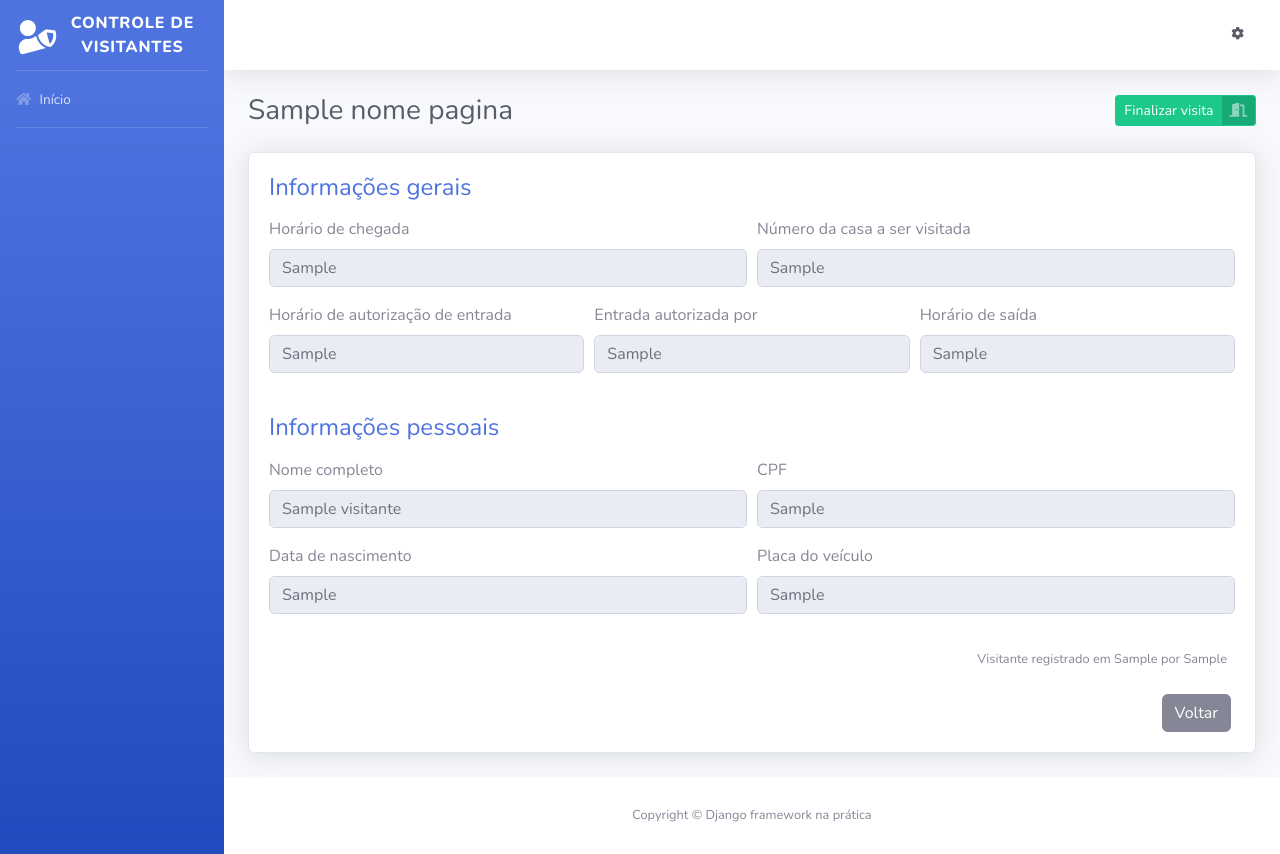
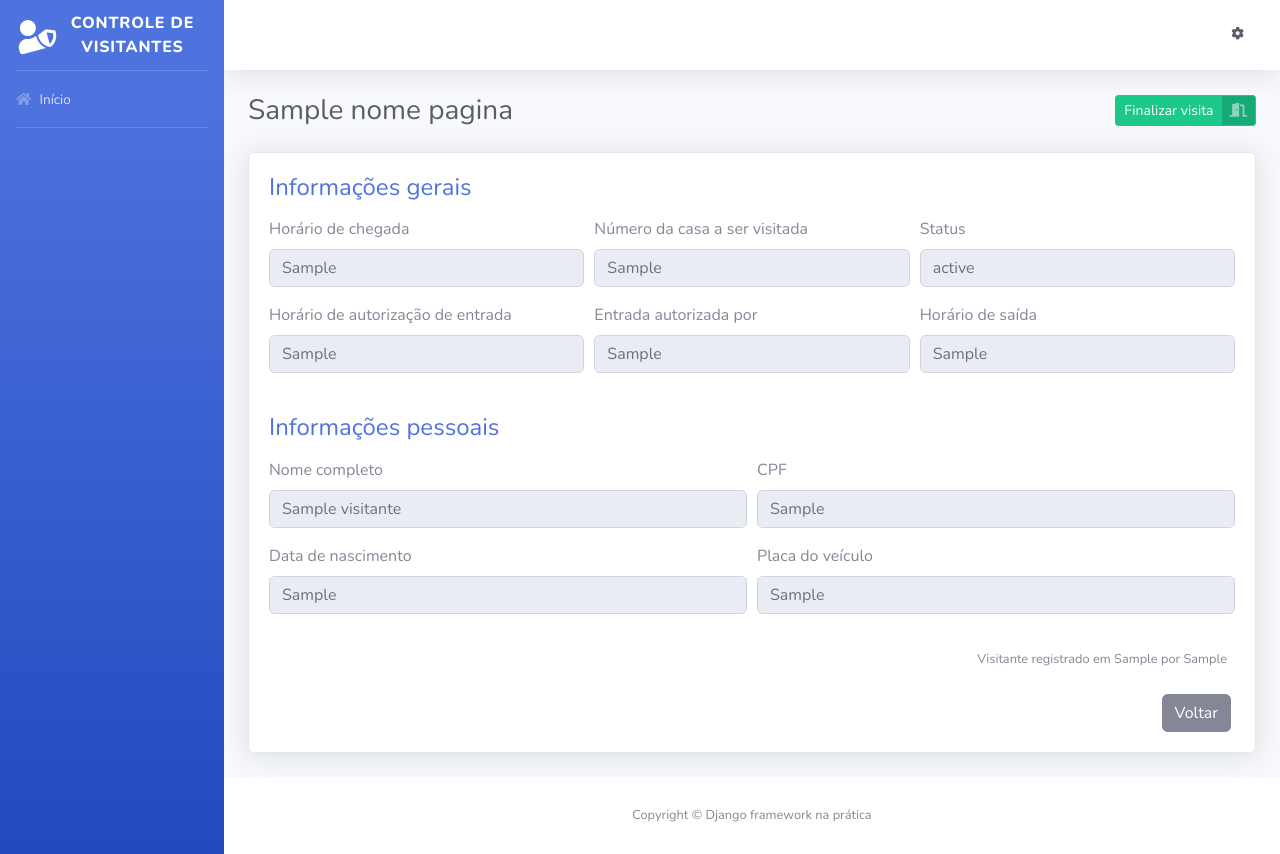
Before and after one commit to cavalcantegb/django-gerencia-portaria, a Django app: template templates/informacoes_visitante.html in a window 1280 px wide. Run offline with Django 3.2, Linux system fonts and the light colour scheme; the template is opened without the code that fills it: most values are stand-ins (such as "Sample title", 1, 10 or a date in 2020); some libraries are stand-ins or nearby versions.

Commit message:
Showing status info

```diff
--- a/templates/index.html
+++ b/templates/index.html
@@ -102,6 +102,7 @@
                         <th>Nome completo</th>
                         <th>CPF</th>
                         <th>Horário de chegada</th>
+                        <th>Status</th>
                         <th>Horário da autorização</th>
                         <th>Autorizado por</th>
                         <th>Mais informações</th>
@@ -113,6 +114,7 @@
                             <td>{{ visitante.nome_completo }}</td>
                             <td>{{ visitante.get_cpf }}</td>
                             <td>{{ visitante.horario_chegada }}</td>
+                            <td>{{ visitante.get_status_display }}</td>
                             <td>{{ visitante.get_horario_autorizacao }}</td>
                             <td>{{ visitante.get_morador_responsavel }}</td>
                             <td>
--- a/templates/informacoes_visitante.html
+++ b/templates/informacoes_visitante.html
@@ -38,14 +38,19 @@
 
             <form>
                 <div class="form-row">
-                    <div class="form-group col-md-6">
+                    <div class="form-group col-md-4">
                         <label>Horário de chegada</label>
                         <input type="text" class="form-control" value="{{ visitante.horario_chegada }}" disabled>
                     </div>
 
-                    <div class="form-group col-md-6">
+                    <div class="form-group col-md-4">
                         <label>Número da casa a ser visitada</label>
                         <input type="text" class="form-control" value="{{ visitante.numero_casa }}" disabled>
+                    </div>
+
+                    <div class="form-group col-md-4">
+                        <label>Status</label>
+                        <input type="text" class="form-control" value="{{ visitante.get_status_display }}" disabled>
                     </div>
                 </div>
 
```
